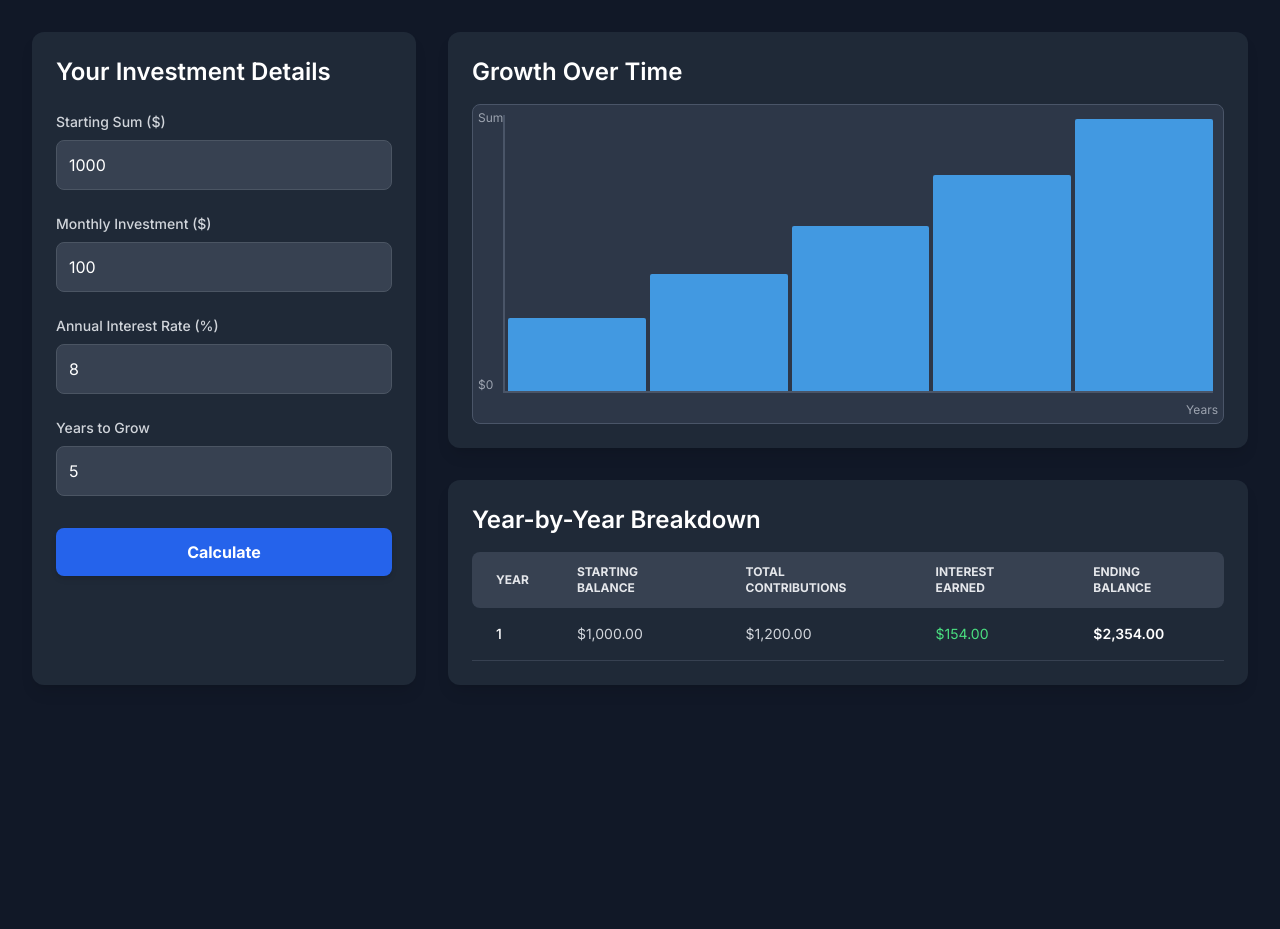
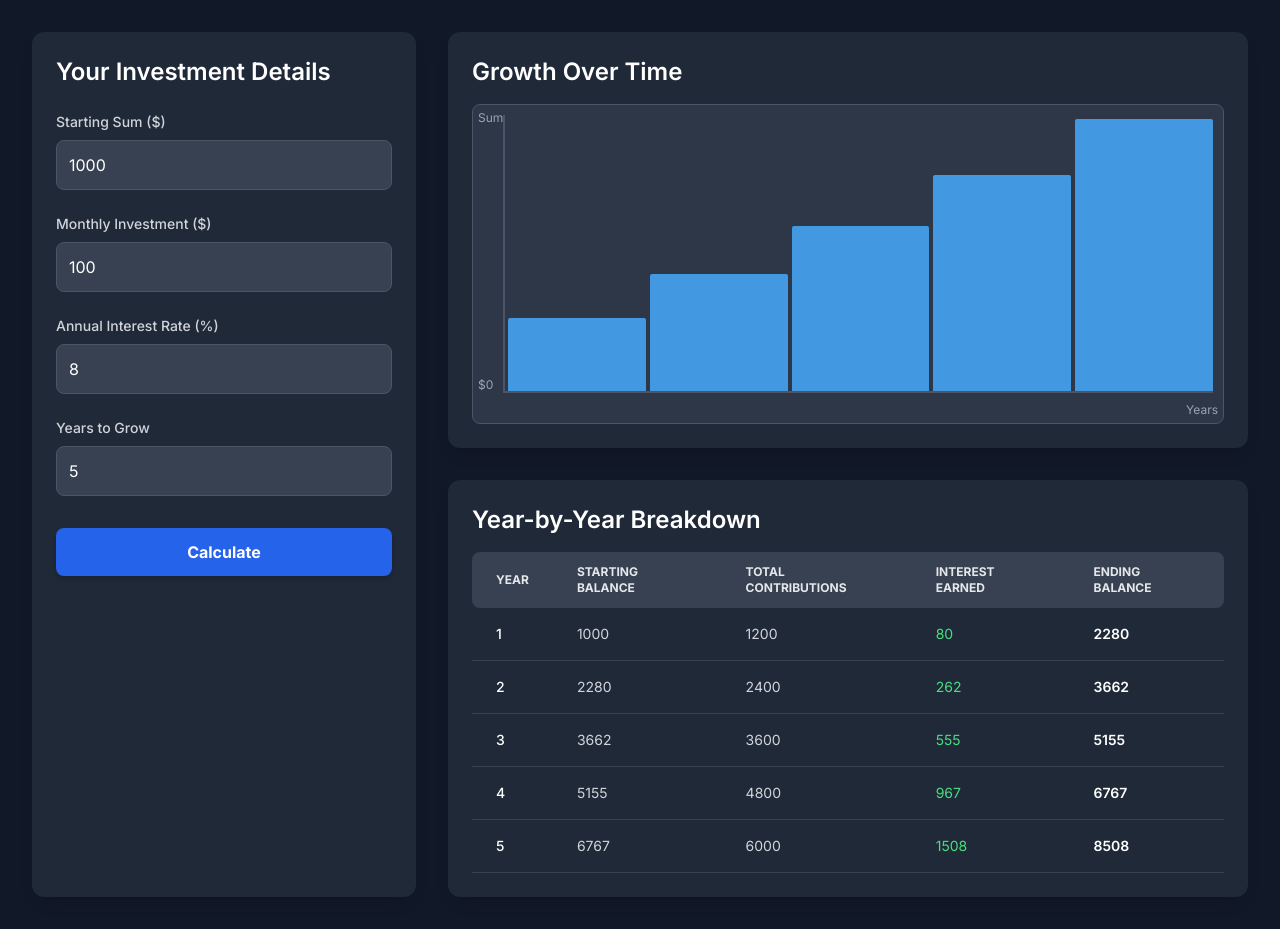
Before and after one commit to HomaDev/investment-thing, a plain HTML site: page index.html in a window 1280 px wide. Both pictures are taken after a click on the button "Calculate". Before the commit the page ends 800 px from the top, so only its background shows below. Drawn offline with nearby package versions, Linux system fonts and the light colour scheme.

Commit message:
complete mvp

```diff
--- a/index.html
+++ b/index.html
@@ -88,14 +88,6 @@
                                 </tr>
                             </thead>
                             <tbody id="results-tbody">
-                                <!-- Example rows are kept for your reference. Clear this in your JS. -->
-                                <tr class="bg-gray-800 border-b border-gray-700">
-                                    <th scope="row" class="px-6 py-4 font-medium text-white whitespace-nowrap">1</th>
-                                    <td class="px-6 py-4">$1,000.00</td>
-                                    <td class="px-6 py-4">$1,200.00</td>
-                                    <td class="px-6 py-4 text-green-400">$154.00</td>
-                                    <td class="px-6 py-4 font-semibold text-white">$2,354.00</td>
-                                </tr>
                             </tbody>
                         </table>
                     </div>
--- a/script.js
+++ b/script.js
@@ -15,26 +15,42 @@ const interestRateElem = document.getElementById('interest-rate');
 const yearsElem = document.getElementById('years');
 
 const graphContainerElem = document.getElementById('graph-container');
+const resultsContainerElem = document.getElementById('results-tbody');
 
 calculateButtonElem.addEventListener('click', function(event) {
     event.preventDefault();
 
     const barsToDelete = document.querySelectorAll('.bar-placeholder');
+    barsToDelete.forEach(elem => {
+        elem.remove();
+    });
 
-    barsToDelete.forEach(bar => {
-        bar.remove();
+    const yearBrakedownElementsToDelete = document.querySelectorAll('.bg-gray-800.border-b.border-gray-700');
+    yearBrakedownElementsToDelete.forEach(elem => {
+        elem.remove();
     });
+
     startSum = parseInt(startSumElem.value);
     monthlyInvestment = parseInt(monthlyInvestmentElem.value);
     interestRate = parseInt(interestRateElem.value);
     years = parseInt(yearsElem.value);
     let totalSum = startSum;
+    let thisYearInterestErned = totalSum * (interestRate / 100);
+    let startingBalance = 0;
+    let totalInterestErned = 0;
+    let finalBalance = 0;
+    let totalContribution = 0;
     const finalSum = [...Array(years)].reduce((balance, _) => balance * (1 + interestRate / 100) + (monthlyInvestment * 12), startSum);
 
     for (let year = 1; year <= years; year += 1) {
-        totalSum += totalSum * (interestRate / 100);
+        startingBalance = totalSum;
+        thisYearInterestErned = totalSum * (interestRate / 100);
+        totalSum += thisYearInterestErned;
+        totalInterestErned += Math.round(thisYearInterestErned);
         totalSum += monthlyInvestment * 12;
+        totalContribution += monthlyInvestment * 12;
         totalSum = Math.round(totalSum);
+        finalBalance = totalSum;
 
         const newBar = document.createElement('div');
         newBar.className = 'bar-placeholder';
@@ -50,11 +66,44 @@ calculateButtonElem.addEventListener('click', function(event) {
 
         newBar.appendChild(tooltipElement);
         graphContainerElem.appendChild(newBar);
+
+        // Create year brakedown elements
+
+        let newWrapElem = document.createElement('tr');
+        newWrapElem.className = 'bg-gray-800 border-b border-gray-700';
+
+        let newRawElem = document.createElement('th');
+        newRawElem.className = 'px-6 py-4 font-medium text-white whitespace-nowrap';
+        newRawElem.innerHTML = year;
+
+        let newStartingBalanceElem = document.createElement('td');
+        newStartingBalanceElem.className = 'px-6 py-4';
+        newStartingBalanceElem.innerHTML = startingBalance;
+
+        let newTotalContributionElem = document.createElement('td');
+        newTotalContributionElem.className = 'px-6 py-4';
+        newTotalContributionElem.innerHTML = totalContribution;
+
+        let newInterestEarnedElem = document.createElement('td');
+        newInterestEarnedElem.className = 'px-6 py-4 text-green-400';
+        newInterestEarnedElem.innerHTML = totalInterestErned;
+
+        let newEndingBalanceElem = document.createElement('td');
+        newEndingBalanceElem.className = 'px-6 py-4 font-semibold text-white';
+        newEndingBalanceElem.innerHTML = finalBalance;
+
+        newWrapElem.appendChild(newRawElem);
+        newWrapElem.appendChild(newStartingBalanceElem);
+        newWrapElem.appendChild(newTotalContributionElem);
+        newWrapElem.appendChild(newInterestEarnedElem);
+        newWrapElem.appendChild(newEndingBalanceElem);
+
+        resultsContainerElem.appendChild(newWrapElem);
+        console.log('here');
     };
 })
 
 // TODO: Consider populating the "Year-by-Year Breakdown" table here as well.
-
 
 document.addEventListener('click', function(event) {
     let currentTooltipElem = Array.from(event.target.getElementsByClassName('bar-value-tooltip tooltip-visible'));
@@ -63,7 +112,7 @@ document.addEventListener('click', function(event) {
     let tootlipArray = Array.from(tooltipElemSet);
     tootlipArray.forEach(function(tooltip) {
         if (currentTooltipElem[0] != tooltip) {
-            tooltip.className = 'bar-value-tooltip'
+            tooltip.className = 'bar-value-tooltip';
         };
     });
 });
```
